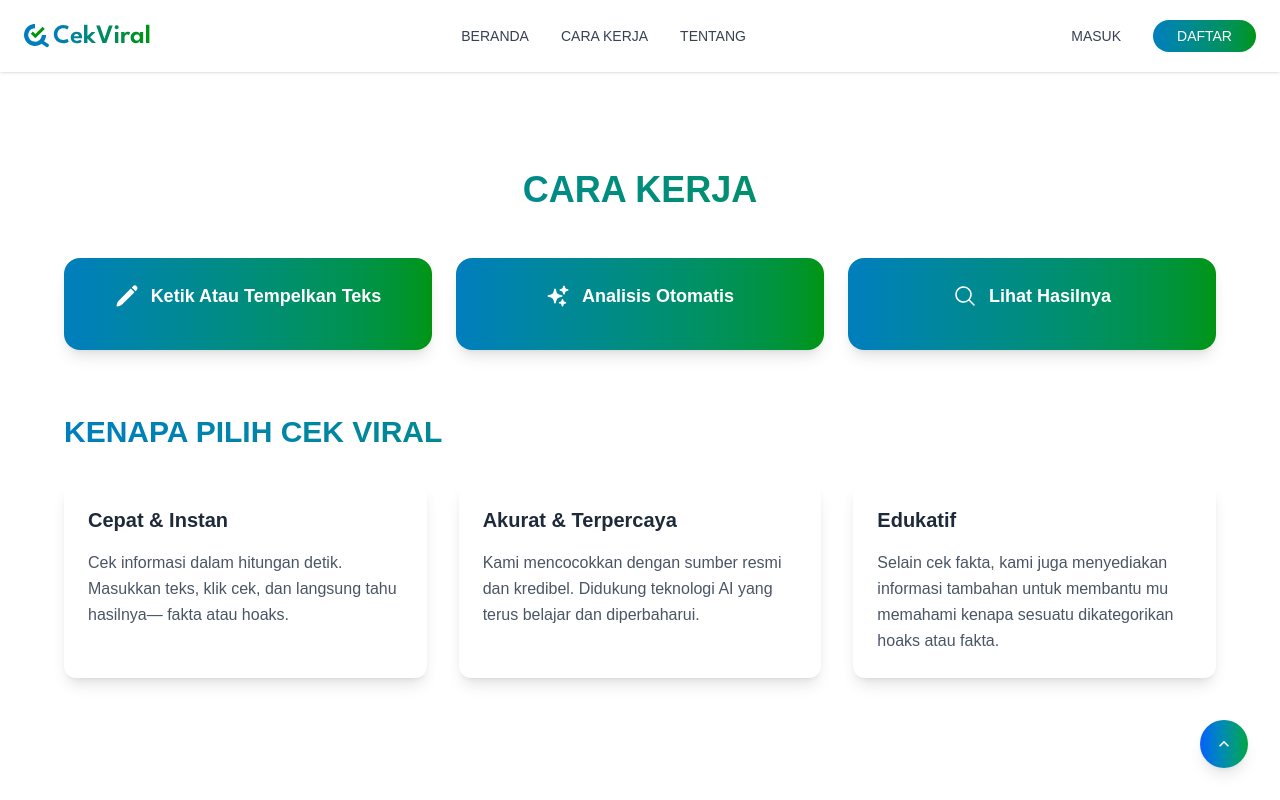
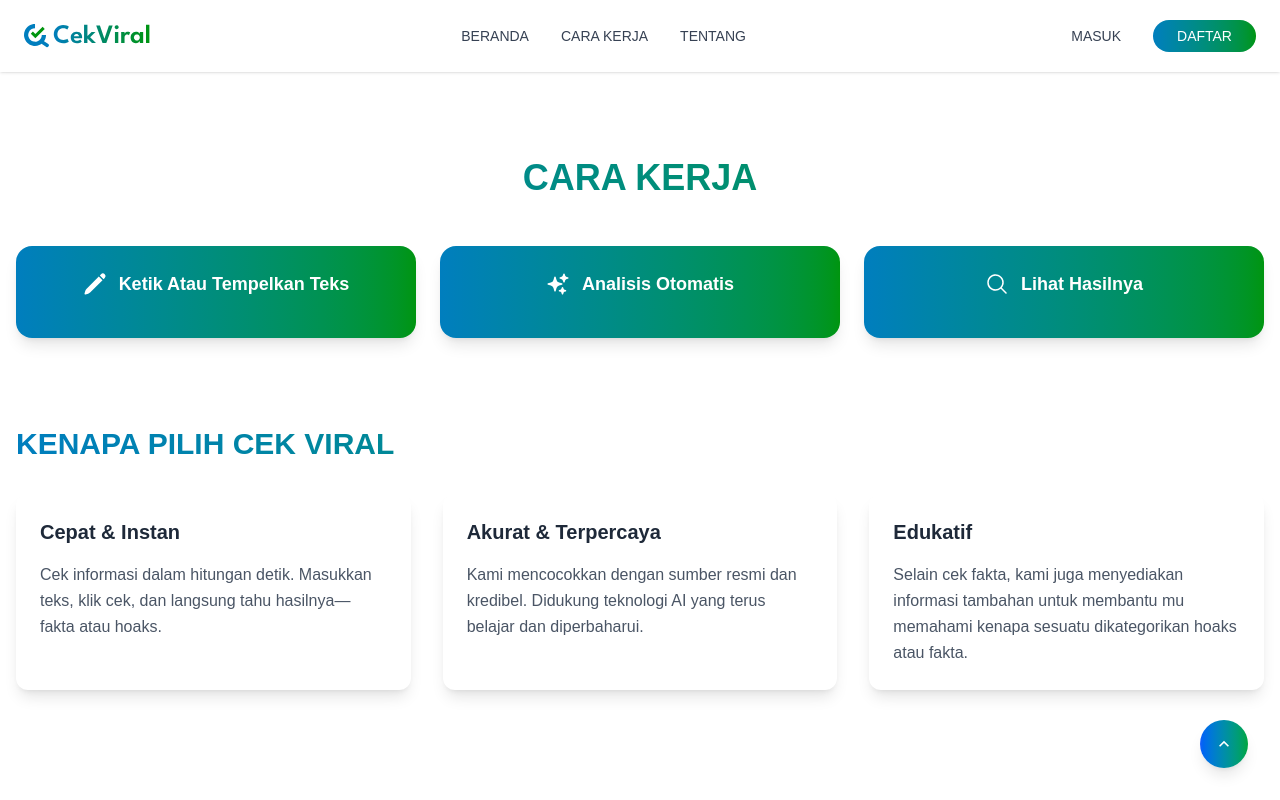
Before and after one commit to Ryanz23/cek-viral-try, a React (Vite) app: page /how-it-works in a window 1280 px wide. Shown: the top 800 px of the page. Built offline with nearby package versions, Linux system fonts and the light colour scheme.

Commit message:
change size page and padding

```diff
--- a/src/pages/Works.jsx
+++ b/src/pages/Works.jsx
@@ -3,8 +3,8 @@ import React from "react";
 const Works = () => {
 
   return (
-    <div className="w-full h-svh flex flex-col items-center justify-center py-10 px-4">
-      <div className="max-w-6xl mx-auto w-full">
+    <div className="max-w-7xl lg:h-svh flex flex-col items-center justify-center py-18 lg:py-10 px-4 mx-auto">
+      <div className="mx-auto w-full">
 
         {/* Header Section */}
         <div className="text-center mb-12">
@@ -54,7 +54,7 @@ const Works = () => {
 
         {/* Why Choose Section */}
         <div>
-          <h2 className="text-3xl font-bold bg-gradient-to-r from-blue-main to-green-main bg-clip-text mb-8 text-transparent text-start">KENAPA PILIH CEK VIRAL</h2>
+          <h2 className="text-3xl font-bold bg-gradient-to-r from-blue-main to-green-main bg-clip-text mb-8 pt-6 text-transparent text-start">KENAPA PILIH CEK VIRAL</h2>
 
           <div className="grid grid-cols-1 md:grid-cols-3 gap-8">
 
```
